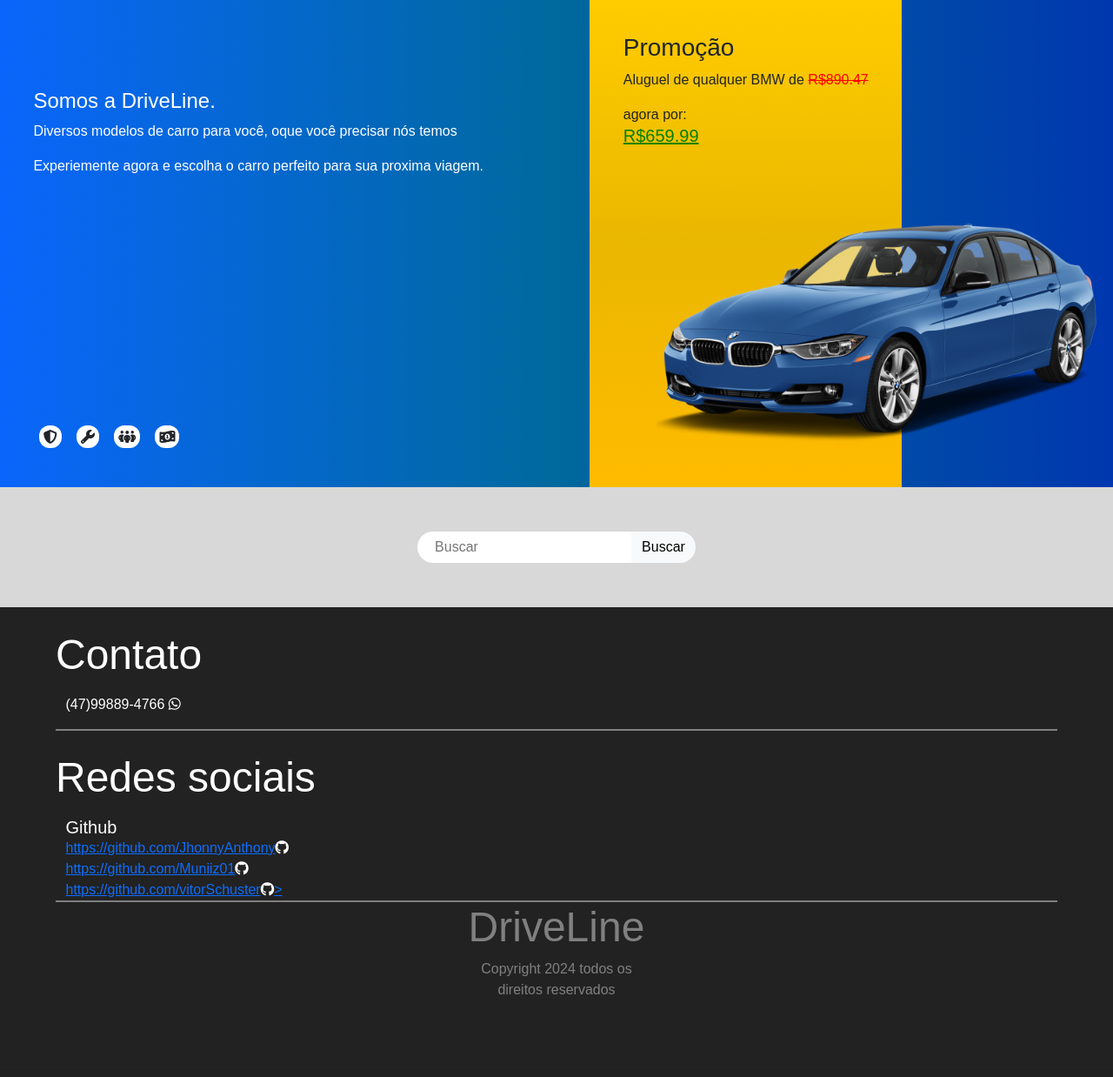
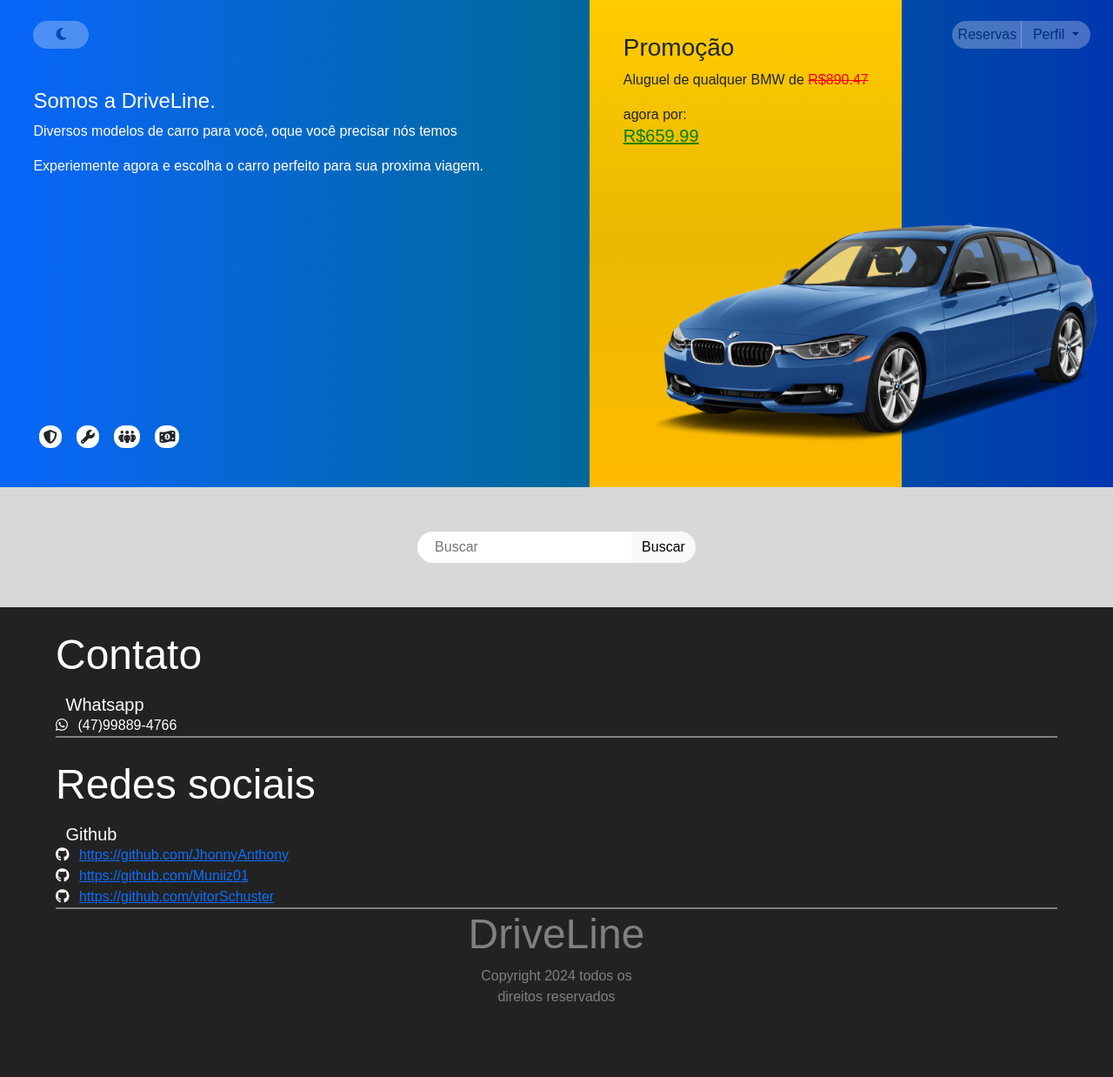
Before and after one commit to Muniiz01/Driveline, a PHP site: page / in a window 1280 px wide. Shown: the whole page at 87% size. Before the commit the page ends 1143 px from the top, so only its background shows below. Run offline with PHP 8.4, Linux system fonts and the light colour scheme.

Commit message:
modo noturno
falta fazer o tema voltar para o original e implementa-lo nas outras paginas

```diff
--- a/css/index_style.css
+++ b/css/index_style.css
@@ -3,11 +3,12 @@
     font-family: "poppins",sans-serif;
 }
 :root{
+    --fundo: rgb(216, 216, 216);
     --sombra-e-texto: rgb(0, 0, 0);
     --principal: white;
 }
 body {
-    --fundo: rgb(216, 216, 216);
+
     background-color: var(--fundo);
     min-width: 440px;
     padding: 0%;
@@ -22,7 +23,7 @@ nav {
     transition: 0.5s;
     z-index: 1;
     top: 0%;
-    transform: translateY(-100px);
+    transform: translateY(0px);
     width: 100%;
     height: 5rem;
     position: fixed;
@@ -32,6 +33,7 @@ nav {
 /* grupo de botões */
 .grupo1,
 .grupo2 {
+    background-color: none;
     border-radius: 2rem;
     width: auto;
 }
@@ -45,6 +47,7 @@ nav {
 }
 /* botões */
 nav .btn-padrao {
+    outline: none;
     opacity: 0.28;
     background-color: var(--principal);
     font-size: 100%;
@@ -58,18 +61,21 @@ nav .btn-padrao {
 
 nav .btn-padrao:hover {
     opacity: 1;
-    box-shadow: 2px 3px var(--sombra-e-texto);
-    background-color: rgb(226, 226, 226);
+    box-shadow: 0px 4px var(--sombra-e-texto);
 }
 /* tema */
 nav i{
     margin: 0% 10px;
 }
-#switch_tema{
-    width: max-content;
+
+#switch_tema{/*id do botao de tema*/
+    width: 4rem;
+}
+#icon_sol{
+    display: none;
 }
 
-@media(max-width:420px) {
+@media(max-width <= 420px) {
     #navbar .btn-padrao {
         width: max-content;
     }
@@ -132,6 +138,9 @@ nav i{
 .campo_texto2{
     transition: 0.5s;
     margin-top: 8%;
+    transition: 0.5s;
+    width: 55%;
+    color: white;
 }
 .campo_texto2{
   opacity: 0;
@@ -142,12 +151,6 @@ nav i{
     position: absolute;
     margin-left: 3%;
 }
-.campo_texto1,
-.campo_texto2{
-    transition: 0.5s;
-    width: 55%;
-    color: white;
-}
 .campo_texto2{
     opacity: 0;
 }
@@ -157,7 +160,16 @@ nav i{
     position: absolute;
     width: 40%;
 }
-
+@media(max-width:456px){
+    .campo_texto1 h4
+.campo_texto2 h4 {
+    font-size: 80%;
+}
+.campo_texto1 p
+.campo_texto2 p {
+    font-size: 60px;
+}
+}
 /*/fim navbar//////////////////////////////////////////////////////////////////////////////////////////////////////////////////////////////////////////////////////////////////////*/
 /* ///////////////////////////////////////////////////////////////////////////////////////////////////////////////////////////////////////////////////////////////////////////////////// */
 .barra_pesquisa {
--- a/index.html
+++ b/index.html
@@ -14,9 +14,11 @@
 
 <body>
     <nav id="navbar">
-        <div class="input-group grupo1">
-            <button class="btn-lg btn-padrao" id="switch_tema" onclick="tema()"><i id="icon_lua"
-                    class="fa-solid fa-moon"></i><i id="icon_sol" class="fa-solid fa-sun"></i></button>
+        <div class="grupo1">
+            <button class="btn-lg btn-padrao" id="switch_tema" onclick="tema()">
+                <i id="icon_lua" class="fa-solid fa-moon"></i>
+                <i id="icon_sol" class="fa-solid fa-sun"></i>
+                </button>
         </div>
         <div class="input-group grupo2">
             <button class="btn-lg btn-padrao">Reservas</button>
@@ -77,16 +79,17 @@
 
         <div class="texto_rodape">
             <p class="display-5" id="Contato">Contato</p>
-            <p class="pequeno_texto">(47)99889-4766 <i class="fa-brands fa-whatsapp"></i></p>
+            <p class="display-5 subtitulo">Whatsapp</p>
+            <i class="fa-brands fa-whatsapp"></i><span class="pequeno_texto">(47)99889-4766 </span>
         </div>
         <div class="texto_rodape">
             <p class="display-5">Redes sociais</p>
             <p class="display-5 subtitulo">Github</p>
-            <a href="https://github.com/JhonnyAnthony" class="pequeno_texto">https://github.com/JhonnyAnthony<i class="fa-brands fa-github" style="color: white;"></i></a>
+            <i class="fa-brands fa-github" style="color: white;"></i><a href="https://github.com/JhonnyAnthony" class="pequeno_texto">https://github.com/JhonnyAnthony</a>
             <br>
-            <a href="https://github.com/Muniiz01" class="pequeno_texto">https://github.com/Muniiz01<i class="fa-brands fa-github" style="color: white;"></i></a>
+            <i class="fa-brands fa-github" style="color: white;"></i><a href="https://github.com/Muniiz01" class="pequeno_texto">https://github.com/Muniiz01</a>
             <br>
-            <a href="https://github.com/vitorSchuster" class="pequeno_texto">https://github.com/vitorSchuster<i class="fa-brands fa-github" style="color: white;"></i>></a>
+            <i class="fa-brands fa-github" style="color: white;"></i><a href="https://github.com/vitorSchuster" class="pequeno_texto">https://github.com/vitorSchuster</a>
         </div>
 
         <div class="copyright">
--- a/js/index.js
+++ b/js/index.js
@@ -1,5 +1,6 @@
 document.addEventListener('scroll', rolar)
 //
+var root = document.documentElement
 var texto1 = document.getElementById('campo_texto1')
 var texto2 = document.getElementById('campo_texto2')
 var navbar = document.getElementById('navbar')
@@ -20,7 +21,7 @@ function rolar() {
         }
     ultimaposicao = posicaoatual;
 }
-////////////////////////////////////////////////////////////////////
+//////////////////////////////////////////////////////////////////
 
 var passa_slide = 0
 function passa() {
@@ -54,12 +55,20 @@ function passa() {
 
 ////////////////////////////////////////////////////////////////////
 var tema_site = 0
+var icone_lua = document.getElementById('icon_lua')
+var icone_sol = document.getElementById('icon_sol')
 function tema(){
     tema_site++
     if(tema_site == 1){
-        document.body.style.setProperty('--fundo', 'rgb(41, 41, 41)');
+        icone_sol.style.display = "block"
+        icone_lua.style.display = "none"
+        root.style.setProperty('--fundo', 'rgb(41, 41, 41)');
+        root.style.setProperty('--sombra-e-texto', 'white');
+        root.style.setProperty('--principal', 'black');
         console.log("fundo escuro")
     }else{
+        icone_sol.style.display = "none"
+        icone_lua.style.display = "block"
         document.body.style.setProperty('--fundo', 'rgb(216, 216, 216)');
         console.log("fundo branco")
         tema_site = 0
--- a/src/style/cadastro.css
+++ b/src/style/cadastro.css
@@ -1,3 +1,6 @@
+::-ms-reveal {/*desativar o olho padrão do edge*/
+    display: none;
+}
 body {
     background-color: rgb(238, 237, 237);
     padding: 0%;
--- a/src/style/login_style.css
+++ b/src/style/login_style.css
@@ -1,3 +1,6 @@
+::-ms-reveal {
+    display: none;
+}
  body {
      background-color: rgb(238, 237, 237);
      padding: 0%;
```
